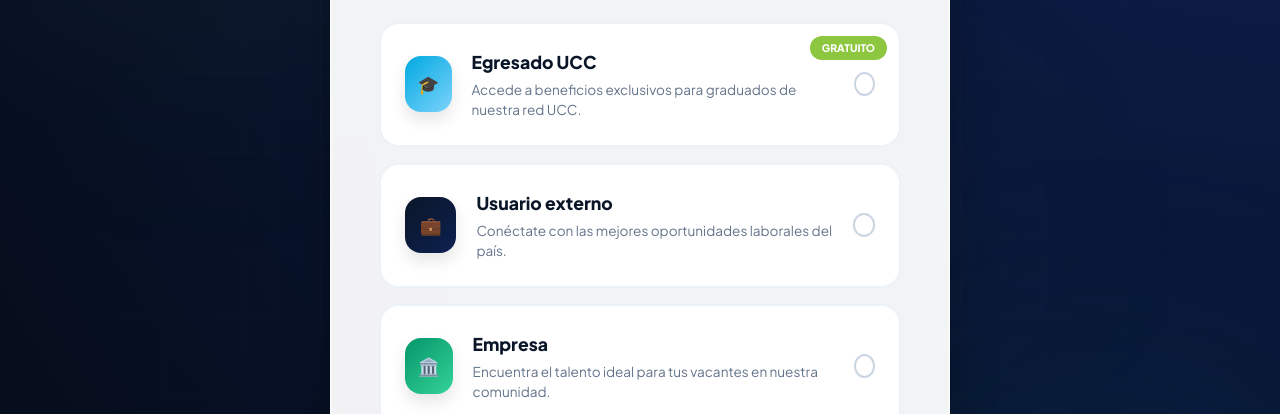
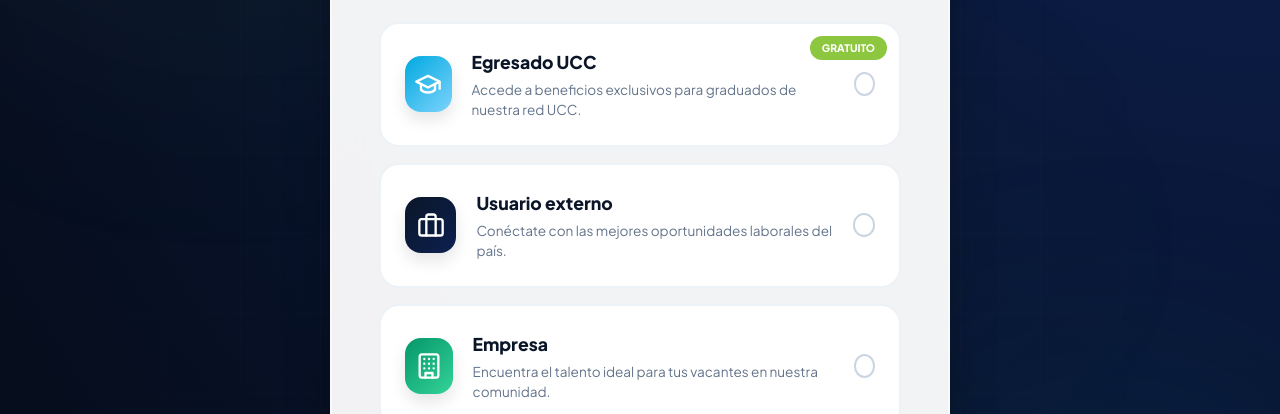
Before and after one commit to Andres0606/proyecto-ia, a Next.js app in the folder Front/: page /registro in a window 1280 px wide. Shown: the part 407-821 px from the top of the page. Built offline with nearby package versions, Linux system fonts and the light colour scheme.

Commit message:
PRUEBA 22

```diff
--- a/Front/app/registro/page.tsx
+++ b/Front/app/registro/page.tsx
@@ -13,6 +13,9 @@ const Icons = {
   Check: () => <svg width="14" height="14" viewBox="0 0 24 24" fill="none" stroke="currentColor" strokeWidth="3" strokeLinecap="round" strokeLinejoin="round"><path d="M20 6 9 17l-5-5"/></svg>,
   ArrowRight: () => <svg width="18" height="18" viewBox="0 0 24 24" fill="none" stroke="currentColor" strokeWidth="2" strokeLinecap="round" strokeLinejoin="round"><path d="M5 12h14"/><path d="m12 5 7 7-7 7"/></svg>,
   ArrowLeft: () => <svg width="18" height="18" viewBox="0 0 24 24" fill="none" stroke="currentColor" strokeWidth="2" strokeLinecap="round" strokeLinejoin="round"><path d="M19 12H5"/><path d="m12 19-7-7 7-7"/></svg>,
+  GraduationCap: () => <svg width="28" height="28" viewBox="0 0 24 24" fill="none" stroke="currentColor" strokeWidth="2" strokeLinecap="round" strokeLinejoin="round"><path d="M22 10v6M2 10l10-5 10 5-10 5z"/><path d="M6 12v5c3 3 9 3 12 0v-5"/></svg>,
+  Briefcase: () => <svg width="28" height="28" viewBox="0 0 24 24" fill="none" stroke="currentColor" strokeWidth="2" strokeLinecap="round" strokeLinejoin="round"><rect width="20" height="14" x="2" y="7" rx="2" ry="2"/><path d="M16 21V5a2 2 0 0 0-2-2h-4a2 2 0 0 0-2 2v16"/></svg>,
+  Building: () => <svg width="28" height="28" viewBox="0 0 24 24" fill="none" stroke="currentColor" strokeWidth="2" strokeLinecap="round" strokeLinejoin="round"><rect width="16" height="20" x="4" y="2" rx="2" ry="2"/><path d="M9 22v-4h6v4M8 6h.01M16 6h.01M12 6h.01M8 10h.01M16 10h.01M12 10h.01M8 14h.01M16 14h.01M12 14h.01"/></svg>,
 };
 
 // ── Tipos ────────────────────────────────────────────────────────────────────
@@ -21,7 +24,7 @@ type RolType = "egresado" | "externo" | "empresa" | null;
 const ROLES = [
   {
     id: "egresado" as RolType,
-    icon: "🎓",
+    icon: <Icons.GraduationCap />,
     iconClass: "auth-role-card__icon--egresado",
     title: "Egresado UCC",
     desc: "Accede a beneficios exclusivos para graduados de nuestra red UCC.",
@@ -29,7 +32,7 @@ const ROLES = [
   },
   {
     id: "externo" as RolType,
-    icon: "💼",
+    icon: <Icons.Briefcase />,
     iconClass: "auth-role-card__icon--externo",
     title: "Usuario externo",
     desc: "Conéctate con las mejores oportunidades laborales del país.",
@@ -37,7 +40,7 @@ const ROLES = [
   },
   {
     id: "empresa" as RolType,
-    icon: "🏛️",
+    icon: <Icons.Building />,
     iconClass: "auth-role-card__icon--empresa",
     title: "Empresa",
     desc: "Encuentra el talento ideal para tus vacantes en nuestra comunidad.",
```
